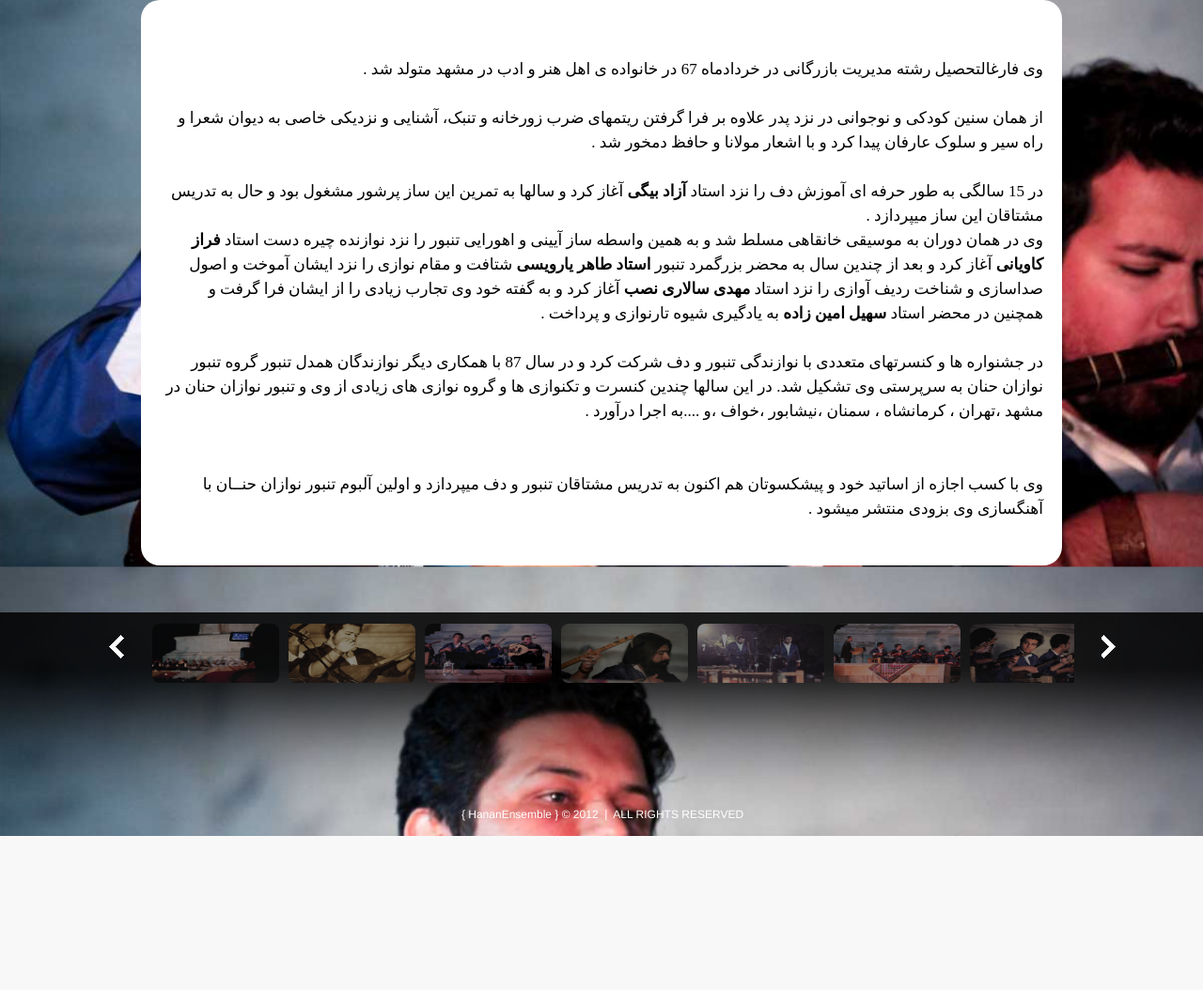
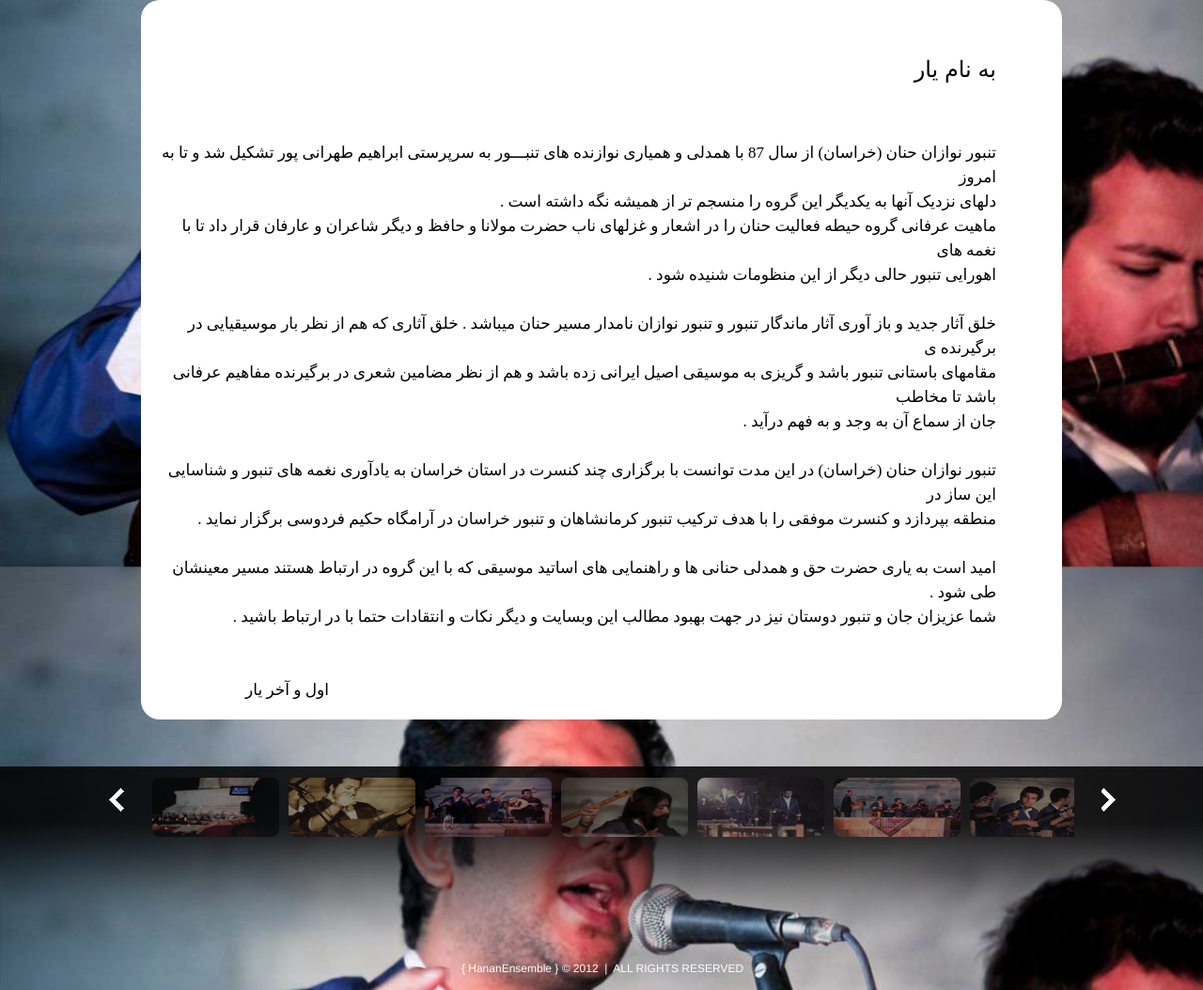
Before and after one commit to mediateq/HananEnsemble, a PHP site: page /home.php in a window 1280 px wide. Shown: the part 250-1304 px from the top of the page at 94% size. Before the commit the page ends 1140 px from the top, so only its background shows below. Run offline with PHP 8.4, Linux system fonts and the light colour scheme.

Commit message:
add some date

```diff
--- a/contact.php
+++ b/contact.php
@@ -5,9 +5,9 @@
 			<div class="rightcontact">
 				<h1>ارسال پیام</h1>
 				<form action="mail.php" method="post" target="ifrm">
-					<input type="text" placeholder=": نام" class="name">
-					<input type="text" placeholder=": ايميل" class="email">
-					<textarea placeholder=": پیام" class="messege"></textarea>
+					<input type="text" placeholder="نام :" class="name">
+					<input type="text" placeholder="ايميل :" class="email">
+					<textarea placeholder="پیام :" class="messege"></textarea>
 					<input type="submit" value="ارسال" class="but"/>
 				</form>
 				<iframe id='ifrm' name='ifrm' src="" frameborder="0" scrolling="no"></iframe>
--- a/home.php
+++ b/home.php
@@ -4,10 +4,14 @@
 	<section class="middle">
 		<div class="aboutpg">
 			<div class="text">
-				<p>وی فارغالتحصیل رشته مدیریت بازرگانی در خردادماه 67 در خانواده ی اهل هنر و ادب در مشهد متولد شد .<br /><br /> از همان سنین کودکی و نوجوانی در نزد پدر علاوه بر فرا گرفتن ریتمهای ضرب زورخانه  و تنبک، آشنایی و نزدیکی خاصی  به دیوان شعرا و راه سیر و سلوک عارفان پیدا کرد و با اشعار مولانا و حافظ دمخور شد .<br /><br /> در 15 سالگی به طور حرفه ای آموزش دف را نزد استاد <b>آزاد بیگی</b> آغاز کرد و سالها به تمرین این ساز پرشور مشغول بود و حال به تدریس مشتاقان این ساز میپردازد .<br />وی در همان دوران به موسیقی خانقاهی مسلط شد و به همین واسطه ساز آیینی و اهورایی تنبور را نزد نوازنده چیره دست استاد <b>فراز کاویانی</b> آغاز کرد و بعد از چندین سال به محضر بزرگمرد تنبور <b>استاد طاهر یارویسی</b> شتافت و مقام نوازی را نزد ایشان آموخت و اصول صداسازی و شناخت ردیف آوازی را نزد استاد <b>مهدی سالاری نصب</b> آغاز کرد و به گفته خود وی تجارب زیادی را از ایشان فرا گرفت و همچنین در محضر استاد <b>سهیل امین زاده </b>به یادگیری شیوه تارنوازی و پرداخت .<br /><br />در جشنواره ها و کنسرتهای متعددی با نوازندگی تنبور و دف شرکت کرد و در سال 87 با همکاری دیگر نوازندگان همدل تنبور گروه تنبور نوازان حنان به سرپرستی وی تشکیل شد.
-در این سالها  چندین کنسرت و تکنوازی ها و گروه نوازی های زیادی  از وی و تنبور نوازان حنان در مشهد ،تهران ، کرمانشاه ، سمنان ،نیشابور ،خواف ،و ....به اجرا درآورد .<br /><br /><br />وی با کسب اجازه از اساتید خود و پیشکسوتان هم اکنون به تدریس مشتاقان تنبور و دف میپردازد و اولین آلبوم تنبور نوازان حنــان با آهنگسازی وی بزودی منتشر میشود .
+				<h2>به نام یار</h2><br />
+				<p>تنبور نوازان حنان (خراسان) از سال 87 با همدلی و همیاری نوازنده های تنبـــور به سرپرستی ابراهیم طهرانی پور تشکیل شد و تا به امروز<br />دلهای نزدیک آنها به یکدیگر این گروه را منسجم تر از همیشه نگه داشته است .
+				<br />ماهیت عرفانی گروه حیطه فعالیت حنان را در اشعار و غزلهای ناب حضرت مولانا و حافظ  و دیگر شاعران و عارفان قرار داد تا با نغمه های<br />اهورایی تنبور حالی دیگر از این منظومات شنیده شود .
+				<br /><br />خلق آثار جدید و باز آوری آثار ماندگار تنبور و تنبور نوازان نامدار مسیر حنان میباشد . خلق آثاری که هم از نظر بار موسیقیایی در برگیرنده ی<br />مقامهای باستانی تنبور باشد  و گریزی به موسیقی اصیل ایرانی زده باشد و هم از نظر مضامین شعری در برگیرنده مفاهیم عرفانی باشد تا مخاطب<br />جان از سماع آن به وجد و به فهم درآید .
+				<br /><br />تنبور نوازان حنان (خراسان) در این مدت توانست با برگزاری چند کنسرت در استان خراسان به یادآوری نغمه های تنبور و شناسایی این ساز در<br />منطقه بپردازد و کنسرت موفقی را با هدف ترکیب تنبور کرمانشاهان و تنبور خراسان در آرامگاه حکیم فردوسی برگزار نماید .</b>
+				<br /><br />امید است به یاری حضرت حق و همدلی حنانی ها و راهنمایی های اساتید موسیقی که با این گروه در ارتباط هستند مسیر معینشان طی شود .<br />شما عزیزان جان و تنبور دوستان نیز در جهت بهبود مطالب این وبسایت و دیگر نکات و انتقادات حتما با در ارتباط باشید .
+				<br /><br /><br /><span>اول و آخر یار</span></p>
 
-</p>
 			</div>
 		</div>
 	</section>
--- a/player.php
+++ b/player.php
@@ -24,7 +24,7 @@
 						<img src="./images/player/3.jpg" alt="">
 					</a>
 					<h3>نوازنده تنبور:سید هومن غفاریان</h3>
-					<p>asdasdasdasdasdasdasda</p>
+					<p>وی درسنین کودکی با ساز گیتار آشنایی پیدا کرد و بعد از مدتی به فراگیری گیانو در تاجیکستان مشغول بود .<br /><br />در ادامه شیفته ساز مقامی تنبور شد و به خدمت استاد فراز کاویانی شتافت و چندین سال در محضر ایشان شاگردی کرد و از همان ابتدا در گروه تنبور نوازان حنان فعالیت داشت .وی مدتی به شناسایی ساز مقامی تنبور در تاجیکستان مشغول بود .</p>
 				</div>
 
 				<div class="contain two">
@@ -32,7 +32,7 @@
 						<img src="./images/player/4.jpg" alt="">
 					</a>
 					<h3>نوازنده تنبور:سعید فدائی زاده</h3>
-					<p>asdasdasdasdasdasdasda</p>
+					<p>سعید فدائی زاده از سال 84 در خدمت استاد فراز کاویانی نواختن تنبور را آغاز کرد و در ادامه با ساز های کوبه ای و دف و ... مانوس شد .</p>
 				</div>
 
 				<div class="contain">
--- a/style.css
+++ b/style.css
@@ -225,7 +225,7 @@ footer.foot .text p {
 	color: 					#fff;
 	font-size: 				12px;
 }
-/* --- About Page --- */
+/* --- HOME Page --- */
 
 section.middle .aboutpg{
 	background-color:		white;
@@ -247,10 +247,17 @@ section.middle .aboutpg .text{
 	line-height: 			26px;
 
 }
+section.middle .aboutpg .text h2{
+	margin-right: 			50px;
+}
 section.middle .aboutpg .text p{
 	font-size: 					17px;
 	font-family: 				'Playfair Display', 'Times New Roman', serif;
 	font-style: 				normal;
+	margin-right: 				50px;
+}
+section.middle .aboutpg .text p span{
+	margin-right: 				710px;
 }
 /* --- Contact Page --- */
 
@@ -307,7 +314,7 @@ section.Ajaxloader div.contact .rightcontact input.but{
 	background-color: 		#555;
 	text-align: 			center;
 	width: 					110px;
-	height: 				35px;
+	height: 				30px;
 	color: 					#fff;
 	-webkit-transition: 	all 500ms;
   	-moz-transition: 		all 500ms;
@@ -472,7 +479,7 @@ section.middle div.gallery{
 }
 section.middle div.gallery .contain{
 	width: 					950px;
-	min-height: 			350px;
+	min-height: 			250px;
 	padding: 				1px;
 
 }
@@ -482,16 +489,16 @@ section.middle div.gallery .contain a{
 section.middle div.gallery .contain a img{
 	float: 					right;
 	margin-right: 			20px;
-	margin-top: 			20px;
+	margin-top: 			50px;
 	width: 					190px;
 	height: 				190px;
 	border-radius: 			11px;
 	opacity: 				0.9;
 	-webkit-transition: opacity 500ms;
-	-moz-transition: opacity 500ms;
-	-ms-transition: opacity 500ms;
-	-o-transition: opacity 500ms;
-	transition: opacity 500ms;
+	-moz-transition: opacity 	500ms;
+	-ms-transition: opacity 	500ms;
+	-o-transition: opacity 		500ms;
+	transition: opacity 		500ms;
 }
 section.middle div.gallery .contain a img:hover{
 	opacity: 				1;
```
